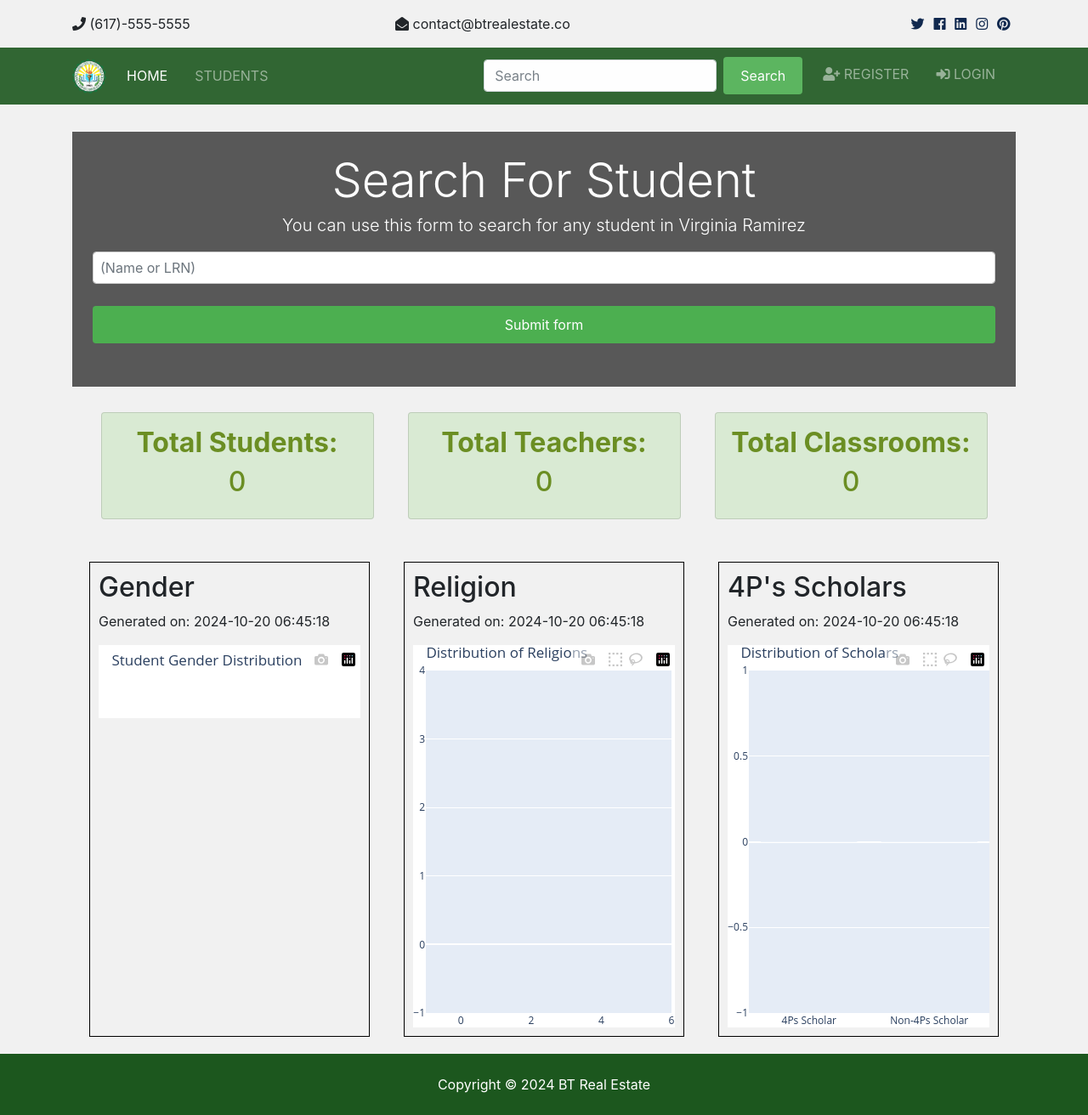
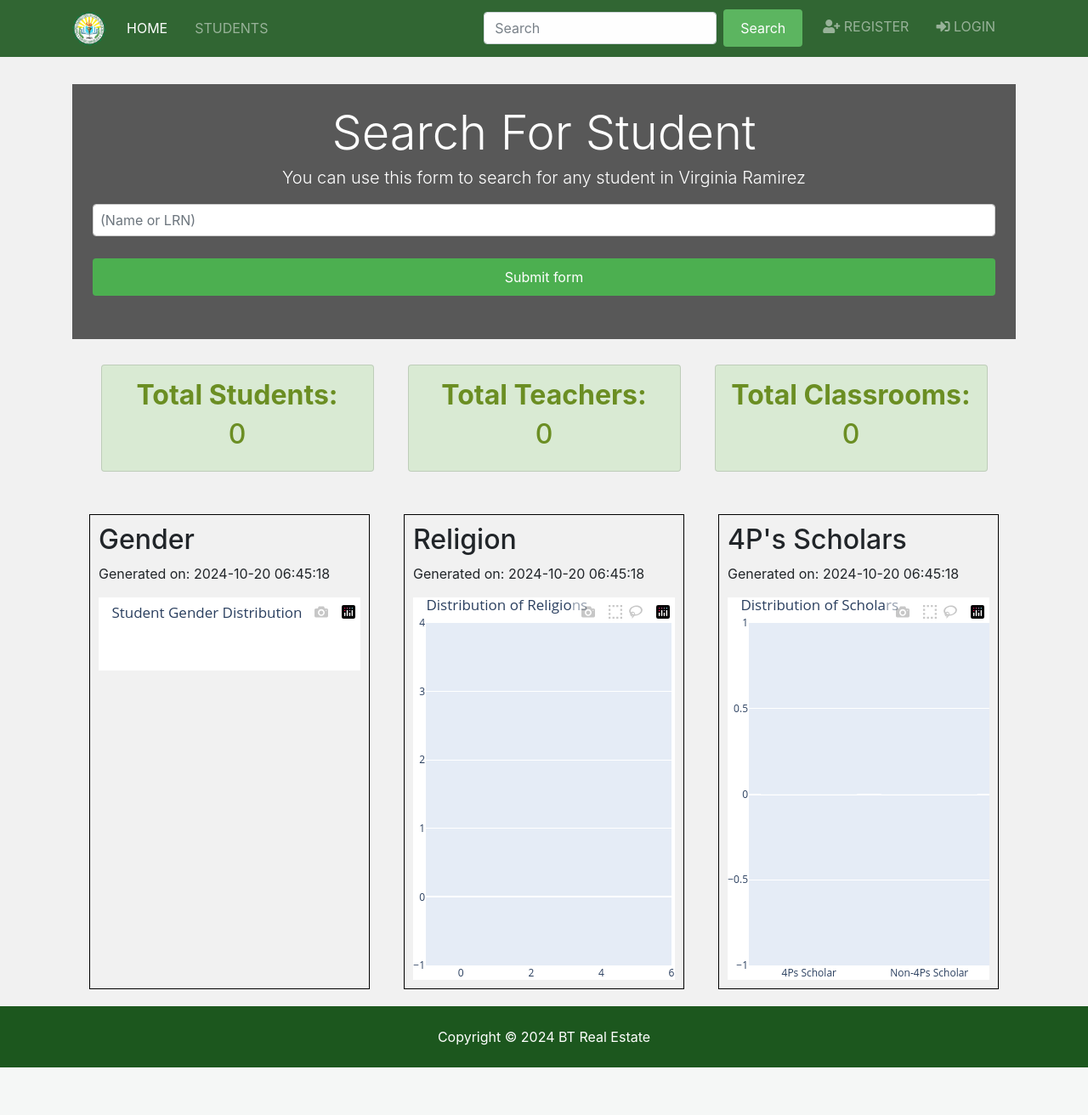
Before and after one commit to Rafafi101/VRCNHS_SIMS, a Django app: page / in a window 1280 px wide. Shown: the whole page at 85% size. After the commit the page ends 1256 px from the top, so only its background shows below. Run offline with Django 5.2, Linux system fonts and the light colour scheme; data that the repository does not hold is empty; parts of the project's set-up code (start-up, migrations or seed data) failed here and were passed over; some libraries are stand-ins or nearby versions.

Commit message:
removied top_bar

```diff
--- a/templates/base.html
+++ b/templates/base.html
@@ -21,9 +21,6 @@
 
 </head>
 <body>
-
-    <!-- Topbar -->
-    {% include 'partials/_topbar.html' %}
     <!-- Navbar -->
     {% include 'partials/_navbar.html' %}
 
--- a/templates/partials/_topbar.html
+++ /dev/null
@@ -1,32 +0,0 @@
-<!-- Top Bar -->
-<section id="top-bar" class="p-3">
-    <div class="container">
-        <div class="row">
-        <div class="col-md-4">
-            <i class="fas fa-phone"></i> (617)-555-5555
-        </div>
-        <div class="col-md-4">
-            <i class="fas fa-envelope-open"></i> contact@btrealestate.co
-        </div>
-        <div class="col-md-4">
-            <div class="social text-right">
-            <a href="#">
-                <i class="fab fa-twitter"></i>
-            </a>
-            <a href="#">
-                <i class="fab fa-facebook"></i>
-            </a>
-            <a href="#">
-                <i class="fab fa-linkedin"></i>
-            </a>
-            <a href="#">
-                <i class="fab fa-instagram"></i>
-            </a>
-            <a href="#">
-                <i class="fab fa-pinterest"></i>
-            </a>
-            </div>
-        </div>
-        </div>
-    </div>
-    </section>
```
